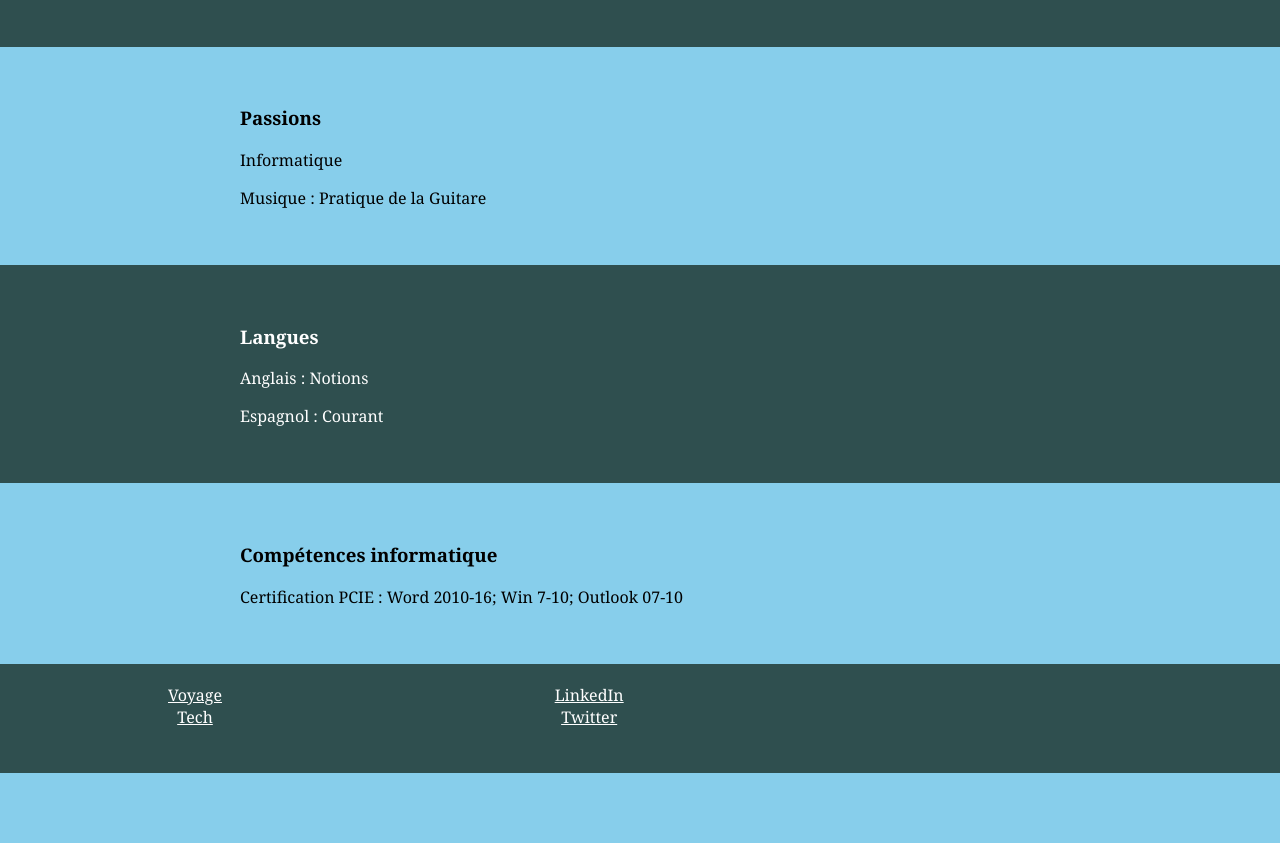
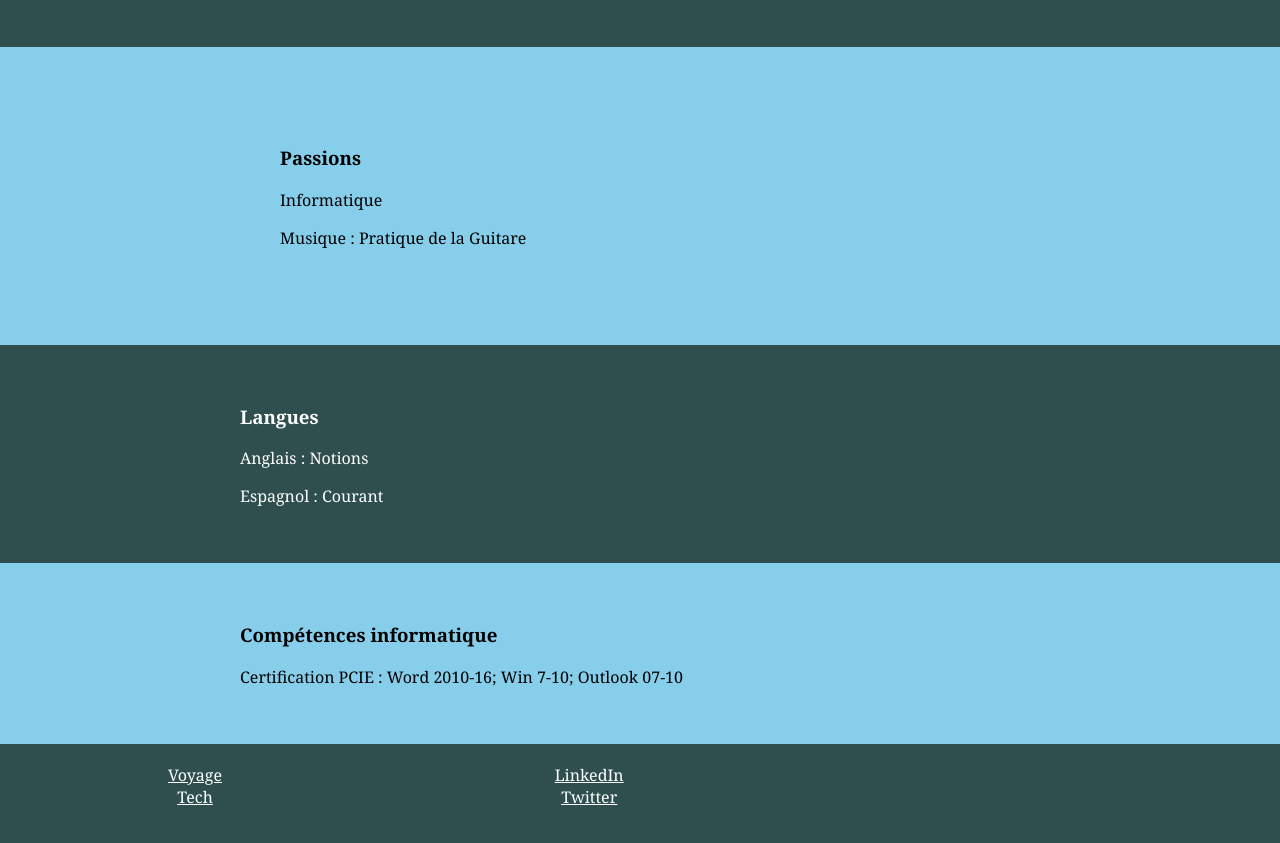
Before and after one commit to LuisEsq75/LuisEsq75.github.io, a plain HTML site: page index.html in a window 1280 px wide. Shown: the part 1167-2010 px from the top of the page. Before the commit the page ends 1940 px from the top, so only its background shows below. Drawn offline with Linux system fonts and the light colour scheme.

Commit message:
Update index.html

```diff
--- a/index.html
+++ b/index.html
@@ -95,6 +95,7 @@
    </section>
    <section>
       <div class="content">
+         <section id="divers">
          <h3>Passions</h3>
          <p>Informatique</p>
          <p>Musique : Pratique de la Guitare</p>
```
